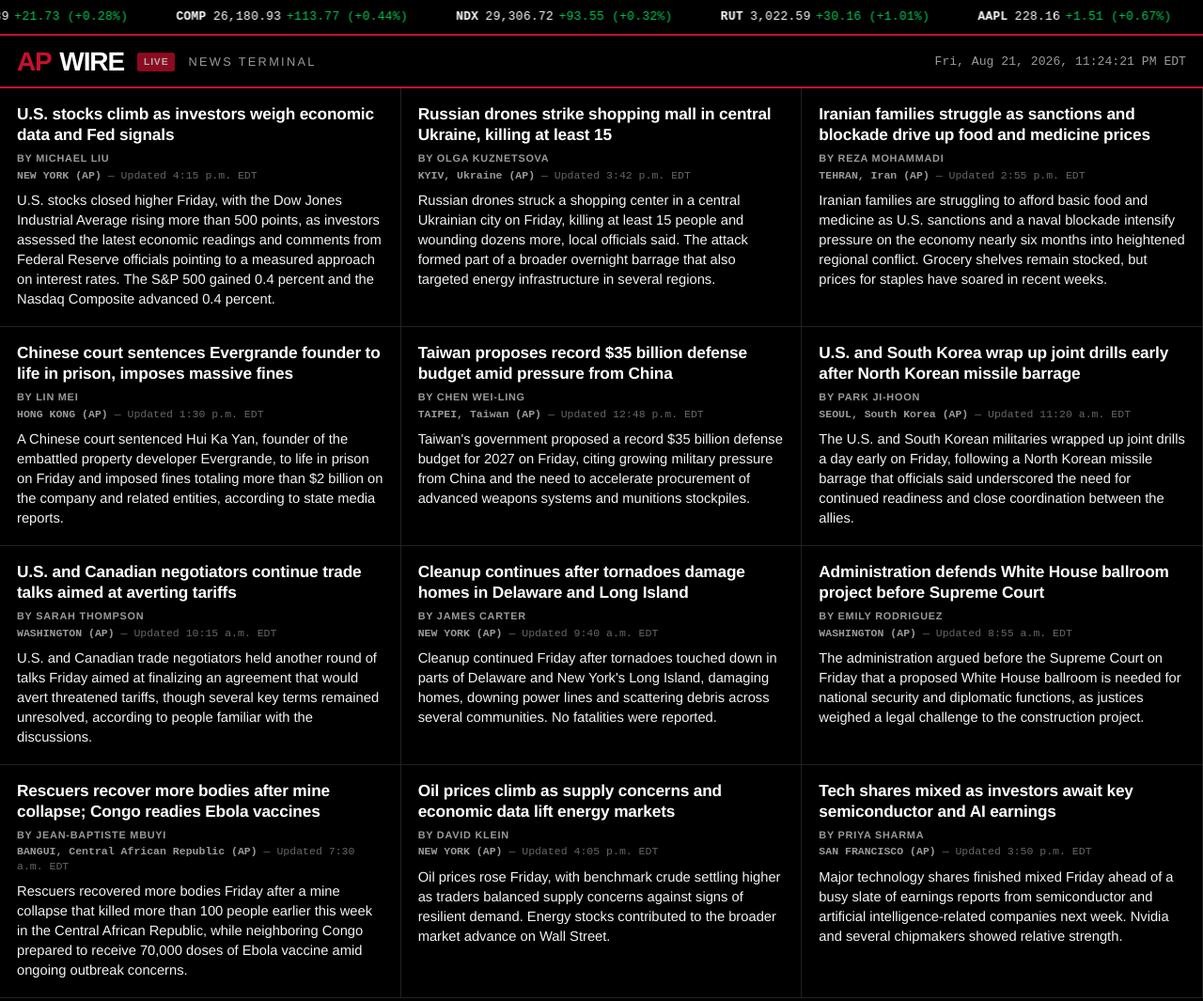
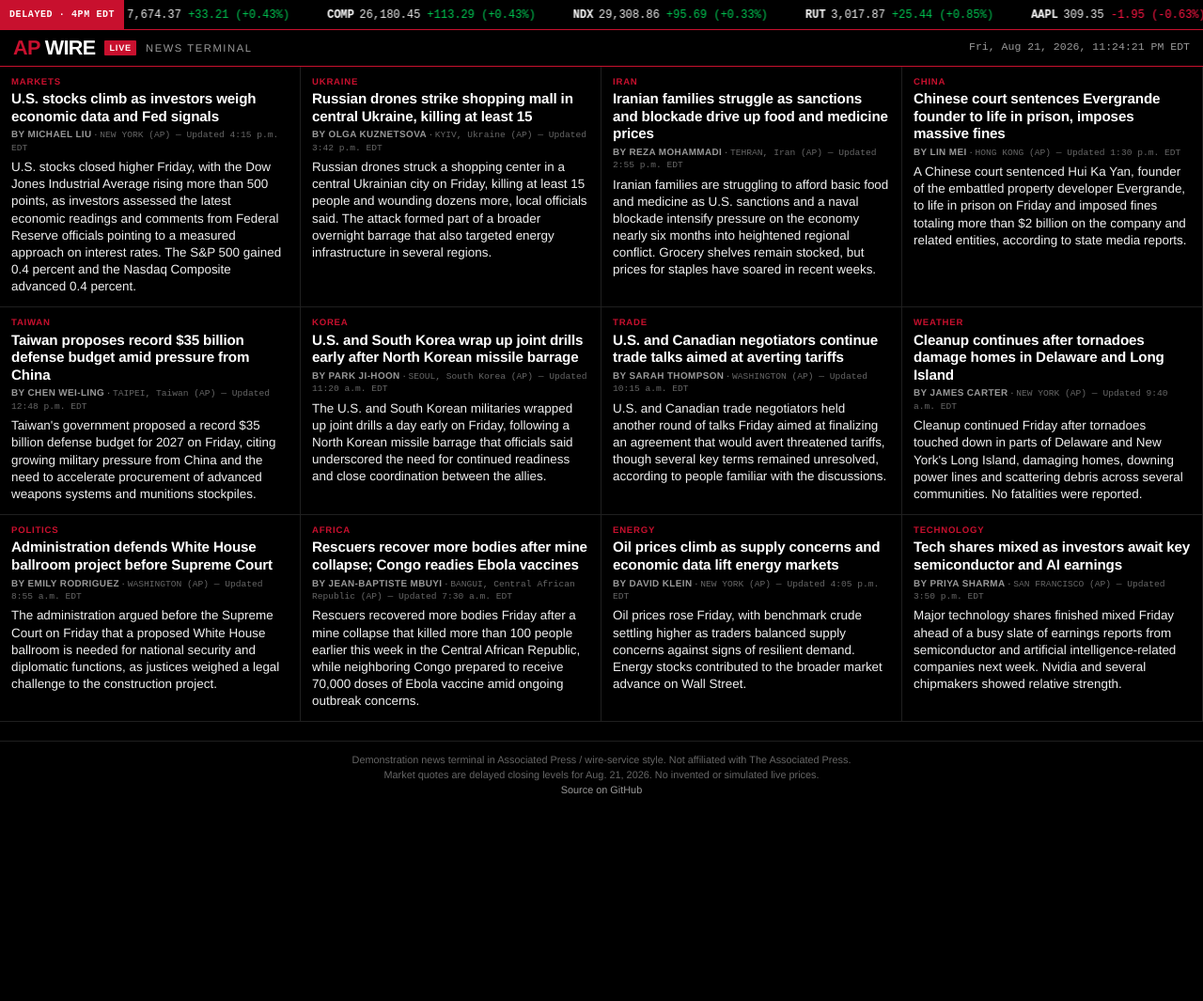
Before and after one commit to h55msbkpbm-sudo/ap-news-terminal, a plain HTML site: page index.html in a window 1280 px wide. Shown: the top 1065 px of the page at 94% size. After the commit the page ends 893 px from the top, so only its background shows below. Drawn offline with Linux system fonts and the light colour scheme.

Commit message:
Refine: tighter wire layout, static delayed quotes only (no invented prices), denser bylines/timestamps, labelled ticker

```diff
--- a/index.html
+++ b/index.html
@@ -7,16 +7,15 @@
 <style>
 :root {
   --ap-red: #c8102e;
-  --ap-red-bright: #e31837;
   --bg: #000000;
-  --bg-elevated: #0d0d0d;
-  --text: #f2f2f2;
-  --text-muted: #9a9a9a;
-  --text-dim: #666666;
-  --border: #222222;
+  --bg-elevated: #0a0a0a;
+  --text: #f0f0f0;
+  --text-muted: #999;
+  --text-dim: #666;
+  --border: #1f1f1f;
   --up: #00c853;
   --down: #ff1744;
-  --ticker-h: 38px;
+  --ticker-h: 32px;
   --font-sans: "Helvetica Neue", Helvetica, Arial, system-ui, sans-serif;
   --font-mono: "SF Mono", "Roboto Mono", "Courier New", Courier, monospace;
 }
@@ -27,34 +26,54 @@
   background: var(--bg);
   color: var(--text);
   font-family: var(--font-sans);
-  font-size: 15px;
-  line-height: 1.35;
+  font-size: 14px;
+  line-height: 1.3;
   -webkit-font-smoothing: antialiased;
   padding-top: var(--ticker-h);
 }
 
-/* Ticker Tape */
+/* Ticker */
 .ticker-wrap {
   position: fixed;
-  top: 0;
-  left: 0;
-  right: 0;
+  top: 0; left: 0; right: 0;
   height: var(--ticker-h);
   background: #000;
-  border-bottom: 2px solid var(--ap-red);
+  border-bottom: 1px solid var(--ap-red);
   overflow: hidden;
   z-index: 1000;
   display: flex;
   align-items: center;
   font-family: var(--font-mono);
-  font-size: 13px;
-  letter-spacing: 0.02em;
+  font-size: 12px;
+}
+
+.ticker-label {
+  flex-shrink: 0;
+  background: var(--ap-red);
+  color: #fff;
+  font-weight: 700;
+  font-size: 10px;
+  letter-spacing: 0.06em;
+  padding: 0 10px;
+  height: 100%;
+  display: flex;
+  align-items: center;
+  text-transform: uppercase;
+  z-index: 2;
+}
+
+.ticker-track {
+  flex: 1;
+  overflow: hidden;
+  position: relative;
+  height: 100%;
 }
 
 .ticker {
   display: inline-block;
   white-space: nowrap;
-  animation: ticker-scroll 55s linear infinite;
+  line-height: var(--ticker-h);
+  animation: ticker-scroll 50s linear infinite;
   will-change: transform;
 }
 
@@ -67,18 +86,14 @@
 
 .ticker-item {
   display: inline-block;
-  padding: 0 1.6rem;
-  color: #fff;
+  padding: 0 1.25rem;
+  color: #eee;
 }
 
 .ticker-item .sym {
   font-weight: 700;
-  margin-right: 0.45rem;
+  margin-right: 0.35rem;
   color: #fff;
-}
-
-.ticker-item .price {
-  margin-right: 0.35rem;
 }
 
 .ticker-item .chg.up { color: var(--up); }
@@ -86,11 +101,11 @@
 
 /* Masthead */
 .masthead {
-  padding: 14px 18px 12px;
-  border-bottom: 2px solid var(--ap-red);
+  padding: 8px 14px;
+  border-bottom: 1px solid var(--ap-red);
   display: flex;
   align-items: center;
-  gap: 14px;
+  gap: 10px;
   background: var(--bg);
   position: sticky;
   top: var(--ticker-h);
@@ -99,149 +114,129 @@
 
 .ap-logo {
   font-weight: 900;
-  font-size: 1.75rem;
-  letter-spacing: -0.04em;
+  font-size: 1.35rem;
+  letter-spacing: -0.03em;
   color: #fff;
   line-height: 1;
 }
 
-.ap-logo .ap {
-  color: var(--ap-red);
-  margin-right: 2px;
-}
+.ap-logo .ap { color: var(--ap-red); }
 
 .live-badge {
   background: var(--ap-red);
   color: #fff;
-  font-size: 0.65rem;
+  font-size: 0.58rem;
   font-weight: 700;
   letter-spacing: 0.08em;
-  padding: 3px 7px;
-  border-radius: 2px;
+  padding: 2px 5px;
+  border-radius: 1px;
   text-transform: uppercase;
-  animation: pulse 2s ease-in-out infinite;
-}
-
-@keyframes pulse {
-  0%, 100% { opacity: 1; }
-  50% { opacity: 0.7; }
 }
 
 .masthead-title {
-  font-size: 0.8rem;
+  font-size: 0.7rem;
   text-transform: uppercase;
-  letter-spacing: 0.18em;
+  letter-spacing: 0.14em;
   color: var(--text-muted);
-  font-weight: 500;
 }
 
 .live-clock {
   margin-left: auto;
   font-family: var(--font-mono);
-  font-size: 0.82rem;
+  font-size: 0.72rem;
   color: var(--text-muted);
 }
 
-/* Feed */
+/* Feed - denser */
 .feed {
   display: grid;
-  grid-template-columns: repeat(auto-fill, minmax(340px, 1fr));
+  grid-template-columns: repeat(auto-fill, minmax(300px, 1fr));
   gap: 0;
   max-width: 1480px;
   margin: 0 auto;
 }
 
 .story {
-  padding: 16px 18px 18px;
+  padding: 10px 12px 12px;
   border-bottom: 1px solid var(--border);
   border-right: 1px solid var(--border);
-  transition: background 0.15s ease;
+  transition: background 0.12s ease;
 }
 
-.story:hover {
-  background: var(--bg-elevated);
+.story:hover { background: var(--bg-elevated); }
+
+.kicker {
+  font-size: 0.6rem;
+  font-weight: 700;
+  letter-spacing: 0.08em;
+  text-transform: uppercase;
+  color: var(--ap-red);
+  margin-bottom: 3px;
 }
 
 .headline {
-  font-size: 1.08rem;
+  font-size: 0.95rem;
   font-weight: 700;
-  line-height: 1.28;
-  margin-bottom: 7px;
+  line-height: 1.22;
+  margin-bottom: 4px;
   color: #fff;
   letter-spacing: -0.01em;
 }
 
+.meta {
+  font-size: 0.62rem;
+  line-height: 1.3;
+  margin-bottom: 5px;
+  color: var(--text-muted);
+}
+
 .byline {
-  font-size: 0.68rem;
+  font-weight: 600;
   text-transform: uppercase;
-  letter-spacing: 0.07em;
-  color: var(--text-muted);
-  margin-bottom: 3px;
-  font-weight: 600;
+  letter-spacing: 0.04em;
 }
 
 .dateline {
   font-family: var(--font-mono);
-  font-size: 0.72rem;
+  font-size: 0.6rem;
   color: var(--text-dim);
-  margin-bottom: 9px;
-}
-
-.dateline strong {
-  color: var(--text-muted);
-  font-weight: 600;
 }
 
 .lead {
-  font-size: 0.92rem;
+  font-size: 0.84rem;
   color: var(--text);
-  line-height: 1.42;
+  line-height: 1.35;
 }
 
-/* Footer */
 footer {
   max-width: 1480px;
-  margin: 28px auto 40px;
-  padding: 18px;
-  font-size: 0.75rem;
+  margin: 20px auto 32px;
+  padding: 12px 14px;
+  font-size: 0.68rem;
   color: var(--text-dim);
   border-top: 1px solid var(--border);
   text-align: center;
-  line-height: 1.5;
+  line-height: 1.45;
 }
 
-footer a {
-  color: var(--text-muted);
-  text-decoration: none;
-}
+footer a { color: var(--text-muted); text-decoration: none; }
+footer a:hover { color: var(--ap-red); }
 
-footer a:hover {
-  color: var(--ap-red);
-}
-
-@media (max-width: 720px) {
-  .feed {
-    grid-template-columns: 1fr;
-  }
-  .story {
-    border-right: none;
-  }
-  .masthead {
-    flex-wrap: wrap;
-    gap: 8px;
-  }
-  .live-clock {
-    width: 100%;
-    margin-left: 0;
-    margin-top: 4px;
-  }
+@media (max-width: 640px) {
+  .feed { grid-template-columns: 1fr; }
+  .story { border-right: none; }
+  .masthead { flex-wrap: wrap; gap: 6px; }
+  .live-clock { width: 100%; margin-left: 0; }
 }
 </style>
 </head>
 <body>
 
 <div class="ticker-wrap">
-  <div class="ticker" id="ticker"></div>
+  <div class="ticker-label">DELAYED · 4PM EDT</div>
+  <div class="ticker-track">
+    <div class="ticker" id="ticker"></div>
+  </div>
 </div>
 
 <header class="masthead">
@@ -251,100 +246,99 @@
   <div class="live-clock" id="clock"></div>
 </header>
 
-<main class="feed" id="feed">
+<main class="feed">
   <article class="story">
+    <div class="kicker">Markets</div>
     <h2 class="headline">U.S. stocks climb as investors weigh economic data and Fed signals</h2>
-    <div class="byline">By MICHAEL LIU</div>
-    <div class="dateline"><strong>NEW YORK (AP)</strong> — Updated 4:15 p.m. EDT</div>
-    <p class="lead">U.S. stocks closed higher Friday, with the Dow Jones Industrial Average rising more than 500 points, as investors assessed the latest economic readings and comments from Federal Reserve officials pointing to a measured approach on interest rates. The S&P 500 gained 0.4 percent and the Nasdaq Composite advanced 0.4 percent.</p>
+    <div class="meta"><span class="byline">By MICHAEL LIU</span> · <span class="dateline">NEW YORK (AP) — Updated 4:15 p.m. EDT</span></div>
+    <p class="lead">U.S. stocks closed higher Friday, with the Dow Jones Industrial Average rising more than 500 points, as investors assessed the latest economic readings and comments from Federal Reserve officials pointing to a measured approach on interest rates. The S&amp;P 500 gained 0.4 percent and the Nasdaq Composite advanced 0.4 percent.</p>
   </article>
 
   <article class="story">
+    <div class="kicker">Ukraine</div>
     <h2 class="headline">Russian drones strike shopping mall in central Ukraine, killing at least 15</h2>
-    <div class="byline">By OLGA KUZNETSOVA</div>
-    <div class="dateline"><strong>KYIV, Ukraine (AP)</strong> — Updated 3:42 p.m. EDT</div>
+    <div class="meta"><span class="byline">By OLGA KUZNETSOVA</span> · <span class="dateline">KYIV, Ukraine (AP) — Updated 3:42 p.m. EDT</span></div>
     <p class="lead">Russian drones struck a shopping center in a central Ukrainian city on Friday, killing at least 15 people and wounding dozens more, local officials said. The attack formed part of a broader overnight barrage that also targeted energy infrastructure in several regions.</p>
   </article>
 
   <article class="story">
+    <div class="kicker">Iran</div>
     <h2 class="headline">Iranian families struggle as sanctions and blockade drive up food and medicine prices</h2>
-    <div class="byline">By REZA MOHAMMADI</div>
-    <div class="dateline"><strong>TEHRAN, Iran (AP)</strong> — Updated 2:55 p.m. EDT</div>
+    <div class="meta"><span class="byline">By REZA MOHAMMADI</span> · <span class="dateline">TEHRAN, Iran (AP) — Updated 2:55 p.m. EDT</span></div>
     <p class="lead">Iranian families are struggling to afford basic food and medicine as U.S. sanctions and a naval blockade intensify pressure on the economy nearly six months into heightened regional conflict. Grocery shelves remain stocked, but prices for staples have soared in recent weeks.</p>
   </article>
 
   <article class="story">
+    <div class="kicker">China</div>
     <h2 class="headline">Chinese court sentences Evergrande founder to life in prison, imposes massive fines</h2>
-    <div class="byline">By LIN MEI</div>
-    <div class="dateline"><strong>HONG KONG (AP)</strong> — Updated 1:30 p.m. EDT</div>
+    <div class="meta"><span class="byline">By LIN MEI</span> · <span class="dateline">HONG KONG (AP) — Updated 1:30 p.m. EDT</span></div>
     <p class="lead">A Chinese court sentenced Hui Ka Yan, founder of the embattled property developer Evergrande, to life in prison on Friday and imposed fines totaling more than $2 billion on the company and related entities, according to state media reports.</p>
   </article>
 
   <article class="story">
+    <div class="kicker">Taiwan</div>
     <h2 class="headline">Taiwan proposes record $35 billion defense budget amid pressure from China</h2>
-    <div class="byline">By CHEN WEI-LING</div>
-    <div class="dateline"><strong>TAIPEI, Taiwan (AP)</strong> — Updated 12:48 p.m. EDT</div>
+    <div class="meta"><span class="byline">By CHEN WEI-LING</span> · <span class="dateline">TAIPEI, Taiwan (AP) — Updated 12:48 p.m. EDT</span></div>
     <p class="lead">Taiwan's government proposed a record $35 billion defense budget for 2027 on Friday, citing growing military pressure from China and the need to accelerate procurement of advanced weapons systems and munitions stockpiles.</p>
   </article>
 
   <article class="story">
+    <div class="kicker">Korea</div>
     <h2 class="headline">U.S. and South Korea wrap up joint drills early after North Korean missile barrage</h2>
-    <div class="byline">By PARK JI-HOON</div>
-    <div class="dateline"><strong>SEOUL, South Korea (AP)</strong> — Updated 11:20 a.m. EDT</div>
+    <div class="meta"><span class="byline">By PARK JI-HOON</span> · <span class="dateline">SEOUL, South Korea (AP) — Updated 11:20 a.m. EDT</span></div>
     <p class="lead">The U.S. and South Korean militaries wrapped up joint drills a day early on Friday, following a North Korean missile barrage that officials said underscored the need for continued readiness and close coordination between the allies.</p>
   </article>
 
   <article class="story">
+    <div class="kicker">Trade</div>
     <h2 class="headline">U.S. and Canadian negotiators continue trade talks aimed at averting tariffs</h2>
-    <div class="byline">By SARAH THOMPSON</div>
-    <div class="dateline"><strong>WASHINGTON (AP)</strong> — Updated 10:15 a.m. EDT</div>
+    <div class="meta"><span class="byline">By SARAH THOMPSON</span> · <span class="dateline">WASHINGTON (AP) — Updated 10:15 a.m. EDT</span></div>
     <p class="lead">U.S. and Canadian trade negotiators held another round of talks Friday aimed at finalizing an agreement that would avert threatened tariffs, though several key terms remained unresolved, according to people familiar with the discussions.</p>
   </article>
 
   <article class="story">
+    <div class="kicker">Weather</div>
     <h2 class="headline">Cleanup continues after tornadoes damage homes in Delaware and Long Island</h2>
-    <div class="byline">By JAMES CARTER</div>
-    <div class="dateline"><strong>NEW YORK (AP)</strong> — Updated 9:40 a.m. EDT</div>
+    <div class="meta"><span class="byline">By JAMES CARTER</span> · <span class="dateline">NEW YORK (AP) — Updated 9:40 a.m. EDT</span></div>
     <p class="lead">Cleanup continued Friday after tornadoes touched down in parts of Delaware and New York's Long Island, damaging homes, downing power lines and scattering debris across several communities. No fatalities were reported.</p>
   </article>
 
   <article class="story">
+    <div class="kicker">Politics</div>
     <h2 class="headline">Administration defends White House ballroom project before Supreme Court</h2>
-    <div class="byline">By EMILY RODRIGUEZ</div>
-    <div class="dateline"><strong>WASHINGTON (AP)</strong> — Updated 8:55 a.m. EDT</div>
+    <div class="meta"><span class="byline">By EMILY RODRIGUEZ</span> · <span class="dateline">WASHINGTON (AP) — Updated 8:55 a.m. EDT</span></div>
     <p class="lead">The administration argued before the Supreme Court on Friday that a proposed White House ballroom is needed for national security and diplomatic functions, as justices weighed a legal challenge to the construction project.</p>
   </article>
 
   <article class="story">
+    <div class="kicker">Africa</div>
     <h2 class="headline">Rescuers recover more bodies after mine collapse; Congo readies Ebola vaccines</h2>
-    <div class="byline">By JEAN-BAPTISTE MBUYI</div>
-    <div class="dateline"><strong>BANGUI, Central African Republic (AP)</strong> — Updated 7:30 a.m. EDT</div>
+    <div class="meta"><span class="byline">By JEAN-BAPTISTE MBUYI</span> · <span class="dateline">BANGUI, Central African Republic (AP) — Updated 7:30 a.m. EDT</span></div>
     <p class="lead">Rescuers recovered more bodies Friday after a mine collapse that killed more than 100 people earlier this week in the Central African Republic, while neighboring Congo prepared to receive 70,000 doses of Ebola vaccine amid ongoing outbreak concerns.</p>
   </article>
 
   <article class="story">
+    <div class="kicker">Energy</div>
     <h2 class="headline">Oil prices climb as supply concerns and economic data lift energy markets</h2>
-    <div class="byline">By DAVID KLEIN</div>
-    <div class="dateline"><strong>NEW YORK (AP)</strong> — Updated 4:05 p.m. EDT</div>
+    <div class="meta"><span class="byline">By DAVID KLEIN</span> · <span class="dateline">NEW YORK (AP) — Updated 4:05 p.m. EDT</span></div>
     <p class="lead">Oil prices rose Friday, with benchmark crude settling higher as traders balanced supply concerns against signs of resilient demand. Energy stocks contributed to the broader market advance on Wall Street.</p>
   </article>
 
   <article class="story">
+    <div class="kicker">Technology</div>
     <h2 class="headline">Tech shares mixed as investors await key semiconductor and AI earnings</h2>
-    <div class="byline">By PRIYA SHARMA</div>
-    <div class="dateline"><strong>SAN FRANCISCO (AP)</strong> — Updated 3:50 p.m. EDT</div>
+    <div class="meta"><span class="byline">By PRIYA SHARMA</span> · <span class="dateline">SAN FRANCISCO (AP) — Updated 3:50 p.m. EDT</span></div>
     <p class="lead">Major technology shares finished mixed Friday ahead of a busy slate of earnings reports from semiconductor and artificial intelligence-related companies next week. Nvidia and several chipmakers showed relative strength.</p>
   </article>
 </main>
 
 <footer>
-  Demonstration news terminal in Associated Press / wire-service style.<br>
-  Not affiliated with The Associated Press. Market data simulated for live effect based on Aug 21, 2026 levels.<br>
+  Demonstration news terminal in Associated Press / wire-service style. Not affiliated with The Associated Press.<br>
+  Market quotes are delayed closing levels for Aug. 21, 2026. No invented or simulated live prices.<br>
   <a href="https://github.com/h55msbkpbm-sudo/ap-news-terminal" target="_blank">Source on GitHub</a>
 </footer>
 
 <script>
-// Live clock
 function updateClock() {
   const now = new Date();
   const opts = { timeZone: 'America/New_York', weekday: 'short', month: 'short', day: 'numeric', year: 'numeric', hour: '2-digit', minute: '2-digit', second: '2-digit', hour12: true };
@@ -353,64 +347,44 @@
 setInterval(updateClock, 1000);
 updateClock();
 
-// Stocks ticker - base levels from Aug 21 2026 close
+// Accurate delayed closing quotes only — Aug 21 2026. No invented prices.
 const stocks = [
   {sym: 'DJIA', price: 53277.01, chg: 517.80, pct: 0.98},
   {sym: 'SPX', price: 7674.37, chg: 33.21, pct: 0.43},
   {sym: 'COMP', price: 26180.45, chg: 113.29, pct: 0.43},
   {sym: 'NDX', price: 29308.86, chg: 95.69, pct: 0.33},
   {sym: 'RUT', price: 3017.87, chg: 25.44, pct: 0.85},
-  {sym: 'AAPL', price: 228.50, chg: 1.85, pct: 0.82},
-  {sym: 'MSFT', price: 428.75, chg: -2.10, pct: -0.49},
-  {sym: 'NVDA', price: 128.40, chg: 3.25, pct: 2.60},
-  {sym: 'TSLA', price: 363.55, chg: 18.40, pct: 5.34},
-  {sym: 'META', price: 585.20, chg: 4.15, pct: 0.71},
-  {sym: 'AMZN', price: 198.30, chg: 1.05, pct: 0.53},
-  {sym: 'GOOGL', price: 175.80, chg: 0.95, pct: 0.54},
-  {sym: 'BTC', price: 68450, chg: 1250, pct: 1.86},
-  {sym: 'GLD', price: 248.60, chg: 1.20, pct: 0.48},
-  {sym: 'CL', price: 78.45, chg: 1.35, pct: 1.75},
-  {sym: 'VIX', price: 15.13, chg: -0.88, pct: -5.50},
-  {sym: 'TNX', price: 4.125, chg: 0.032, pct: 0.78}
+  {sym: 'AAPL', price: 309.35, chg: -1.95, pct: -0.63},
+  {sym: 'MSFT', price: 483.24, chg: 2.09, pct: 0.43},
+  {sym: 'NVDA', price: 214.72, chg: -2.13, pct: -0.98},
+  {sym: 'TSLA', price: 362.86, chg: 17.73, pct: 5.14},
+  {sym: 'GOOGL', price: 344.82, chg: 4.15, pct: 1.22},
+  {sym: 'AMZN', price: 258.63, chg: -1.48, pct: -0.57},
+  {sym: 'META', price: 549.90, chg: 4.07, pct: 0.75},
+  {sym: 'VIX', price: 15.13, chg: -0.88, pct: -5.50}
 ];
 
 function formatPrice(p) {
   if (p >= 1000) return p.toLocaleString('en-US', {minimumFractionDigits: 2, maximumFractionDigits: 2});
-  if (p < 10) return p.toFixed(3);
+  if (p < 20) return p.toFixed(2);
   return p.toFixed(2);
 }
 
 function renderTicker() {
   const el = document.getElementById('ticker');
   let html = '';
-  // Duplicate the list twice for seamless infinite scroll
   for (let i = 0; i < 2; i++) {
     stocks.forEach(s => {
       const cls = s.pct >= 0 ? 'up' : 'down';
       const sign = s.pct >= 0 ? '+' : '';
-      html += `<span class="ticker-item"><span class="sym">${s.sym}</span><span class="price">${formatPrice(s.price)}</span><span class="chg ${cls}">${sign}${Math.abs(s.chg) >= 10 ? s.chg.toFixed(2) : s.chg.toFixed(2)} (${sign}${s.pct.toFixed(2)}%)</span></span>`;
+      html += `<span class="ticker-item"><span class="sym">${s.sym}</span>${formatPrice(s.price)} <span class="chg ${cls}">${sign}${s.chg.toFixed(2)} (${sign}${s.pct.toFixed(2)}%)</span></span>`;
     });
   }
   el.innerHTML = html;
 }
 
-function updatePrices() {
-  stocks.forEach(s => {
-    // Small random walk for live feel
-    const deltaPct = (Math.random() - 0.48) * 0.35; // slight upward bias
-    const oldPrice = s.price;
-    s.price = Math.max(0.01, s.price * (1 + deltaPct / 100));
-    const delta = s.price - oldPrice;
-    s.chg += delta;
-    // Recalculate pct roughly from original open-ish
-    const base = s.price - s.chg;
-    s.pct = base !== 0 ? (s.chg / base) * 100 : 0;
-  });
-  renderTicker();
-}
-
 renderTicker();
-setInterval(updatePrices, 4500);
+// No price mutation — static delayed quotes only
 </script>
 
 </body>
```
